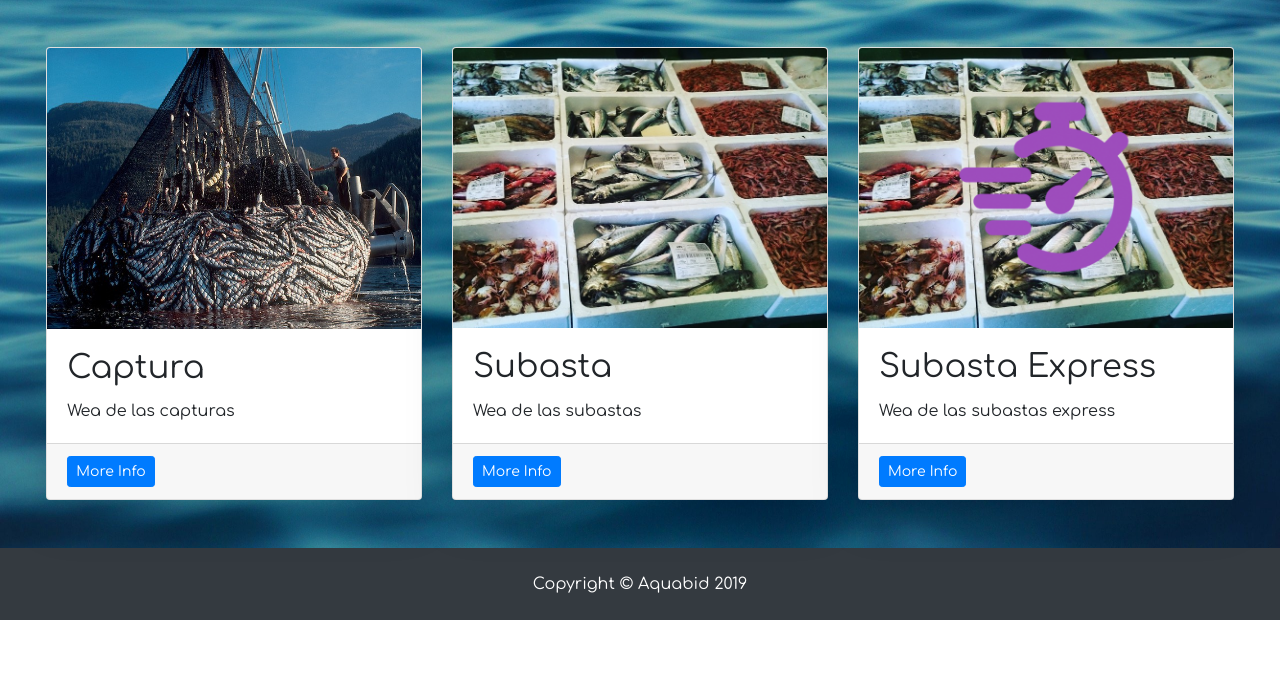
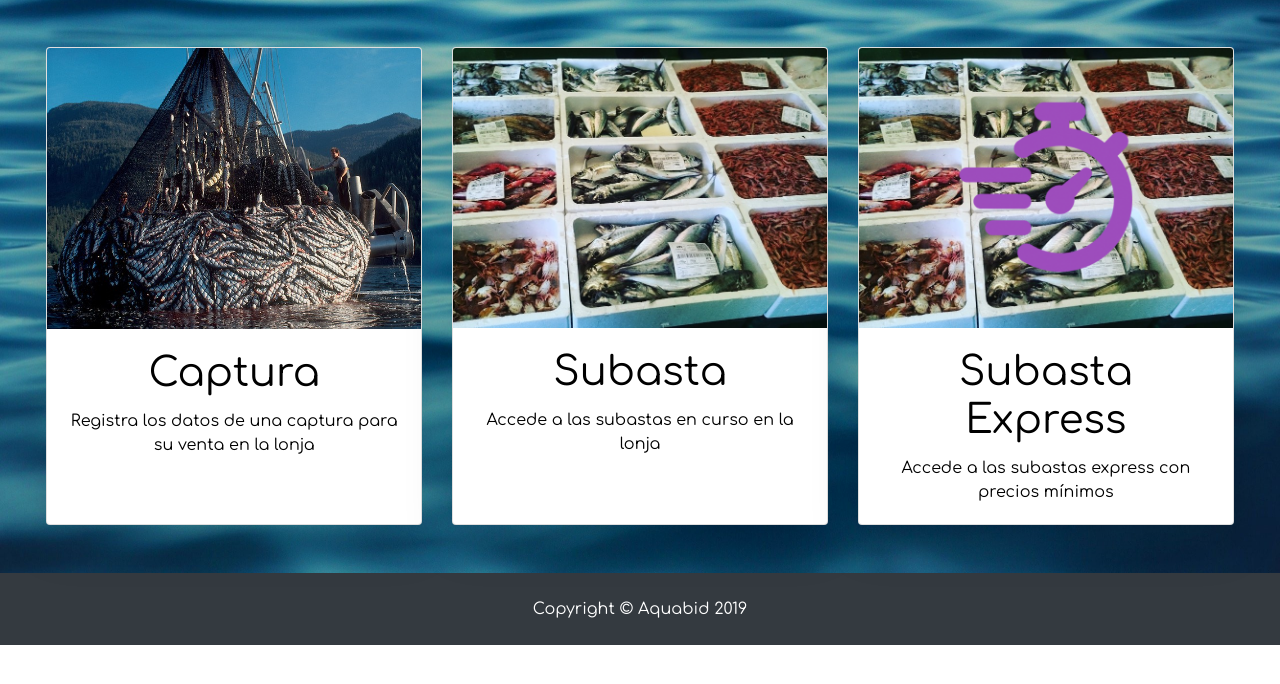
Before and after one commit to AlfonsoTorres369/Sistema-Gestion-Lonja, a PHP site: page /html/principal.html in a window 1280 px wide. Shown: the part 61-745 px from the top of the page. Run offline with PHP 8.4, Linux system fonts and the light colour scheme; some libraries are stand-ins or nearby versions.

Commit message:
arregladas tarjetas de la pagina inicial

```diff
--- a/css/lonja.css
+++ b/css/lonja.css
@@ -98,3 +98,16 @@ body{
   padding-bottom: 0.5rem;
   background-color:white;
 }
+
+.card{
+  transition: transform 0.4s;
+  color: black;
+}
+
+.card:hover{
+  transition: transform 0.4s;
+  color: black;
+  transform: scale(1.05);
+  z-index: 2;
+  box-shadow: 2px 2px 2px #000;
+}
--- a/html/principal.html
+++ b/html/principal.html
@@ -67,42 +67,33 @@
             <!-- Content Row -->
             <div class="row">
                 <div class="col-md-4 mb-5">
-                    <div class="shadow-lg card h-100">
+                    <a href="captura.html" class="shadow-lg card h-100">
                     	<img class="card-img-top" src="../images/captura.jpg" alt="Card image">
                         <div class="card-body">
-                            <h2 class="card-title">Captura</h2>
-                            <p class="card-text">Wea de las capturas</p>
+                            <h1 class="card-title text-center">Captura</h1>
+                            <p class="card-text text-center">Registra los datos de una captura para su venta en la lonja</p>
                         </div>
-                        <div class="card-footer">
-                            <a href="captura.html" class="btn btn-primary btn-sm">More Info</a>
-                        </div>
-                    </div>
+                    </a>
                 </div>
                 <!-- /.col-md-4 -->
                 <div class="col-md-4 mb-5">
-                    <div class="shadow-lg card h-100">
+                    <a href="subastas.html" class="shadow-lg card h-100">
                     	<img class="card-img-top" src="../images/lonja.jpg" alt="Card image">
                         <div class="card-body">
-                            <h2 class="card-title">Subasta</h2>
-                            <p class="card-text">Wea de las subastas</p>
+                            <h1 class="card-title text-center">Subasta</h1>
+                            <p class="card-text text-center">Accede a las subastas en curso en la lonja</p>
                         </div>
-                        <div class="card-footer">
-                            <a href="subastas.html" class="btn btn-primary btn-sm">More Info</a>
-                        </div>
-                    </div>
+                    </a>
                 </div>
                 <!-- /.col-md-4 -->
                 <div class="col-md-4 mb-5">
-                    <div class="shadow-lg card h-100">
+                    <a href="#" class="shadow-lg card h-100 overlay">
 						<img class="card-img-top" src="../images/lonjaExpress.png" alt="Card image">
                         <div class="card-body">
-                            <h2 class="card-title">Subasta Express</h2>
-                            <p class="card-text">Wea de las subastas express</p>
+                            <h1 class="card-title text-center">Subasta Express</h1>
+                            <p class="card-text text-center">Accede a las subastas express con precios mínimos</p>
                         </div>
-                        <div class="card-footer">
-                            <a href="#" class="btn btn-primary btn-sm">More Info</a>
-                        </div>
-                    </div>
+                    </a>
                 </div>
                 <!-- /.col-md-4 -->
 
@@ -111,8 +102,6 @@
         </div>
     </div>
     <!-- /.container -->
-
-
 
 
     <!-- Footer -->
```
